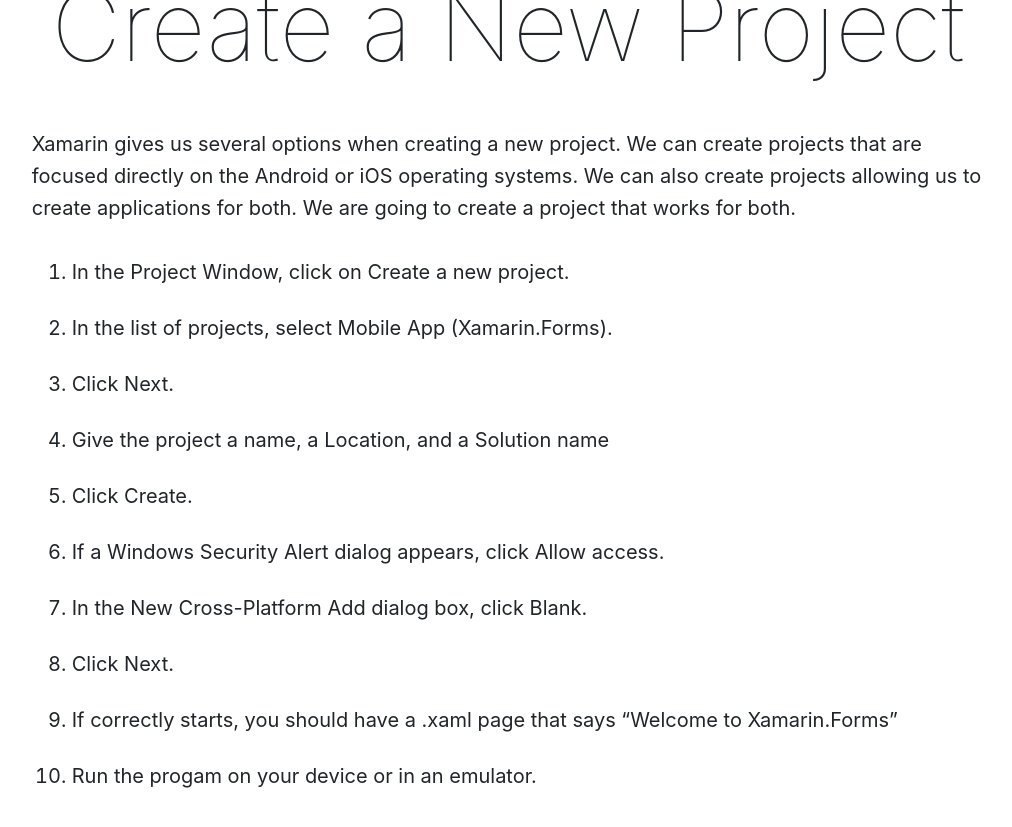
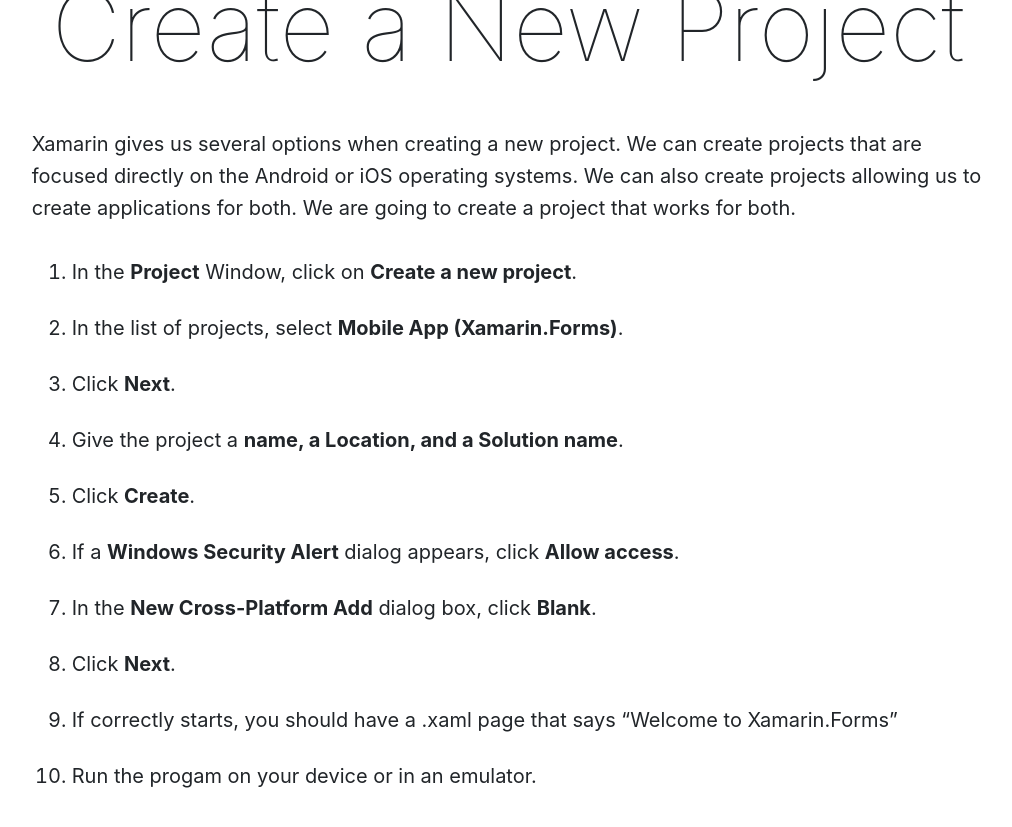
Before and after one commit to Montana-Media-Arts/391-mobile-gaming-Spring2020-course, a Jekyll site: the page built from modules/week-13/_posts/2001-01-02-create-project.md, in a window 1280 px wide and 900 px high, scrolled down 453 px. Shown: the top 827 px of the window, without its empty margins (132-1144 px from the left). Built offline with Jekyll 4.4.1, drawn with Linux system fonts in a browser that asks for light colours; nearby versions of some CDN libraries; a script that is not in the unit is left out.

Commit message:
updated formatting

```diff
--- a/modules/week-13/_posts/2001-01-02-create-project.md
+++ b/modules/week-13/_posts/2001-01-02-create-project.md
@@ -8,14 +8,14 @@ jotted: true
 
 Xamarin gives us several options when creating a new project. We can create projects that are focused directly on the Android or iOS operating systems.  We can also create projects allowing us to create applications for both.  We are going to create a project that works for both.
 
-1. In the Project Window, click on Create a new project.
-2. In the list of projects, select Mobile App (Xamarin.Forms).
-3. Click Next.
-4. Give the project a name, a Location, and a Solution name
-5. Click Create.
-6. If a Windows Security Alert dialog appears, click Allow access.
-7. In the New Cross-Platform Add dialog box, click Blank.
-8. Click Next.
+1. In the **Project** Window, click on **Create a new project**.
+2. In the list of projects, select **Mobile App (Xamarin.Forms)**.
+3. Click **Next**.
+4. Give the project a **name, a Location, and a Solution name**.
+5. Click **Create**.
+6. If a **Windows Security Alert** dialog appears, click **Allow access**.
+7. In the **New Cross-Platform Add** dialog box, click **Blank**.
+8. Click **Next**.
 9. If correctly starts, you should have a .xaml page that says "Welcome to Xamarin.Forms"
 10. Run the progam on your device or in an emulator.
 
```
Also changed, not shown: modules/week-13/_posts/2000-02-01-download-and-install.md (+4 -4 lines), modules/week-13/_posts/2001-01-03-sample-project.md (+1 -2 lines), modules/week-13/_posts/2001-01-04-xaml-basics.md (+1 -1 lines).
